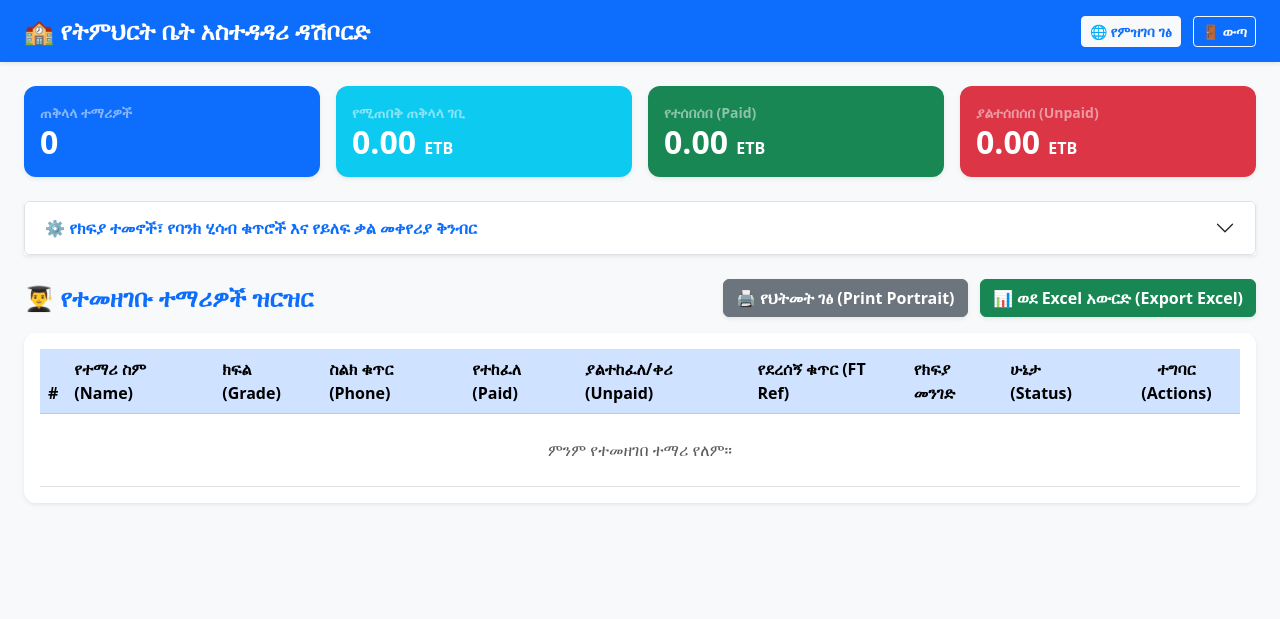
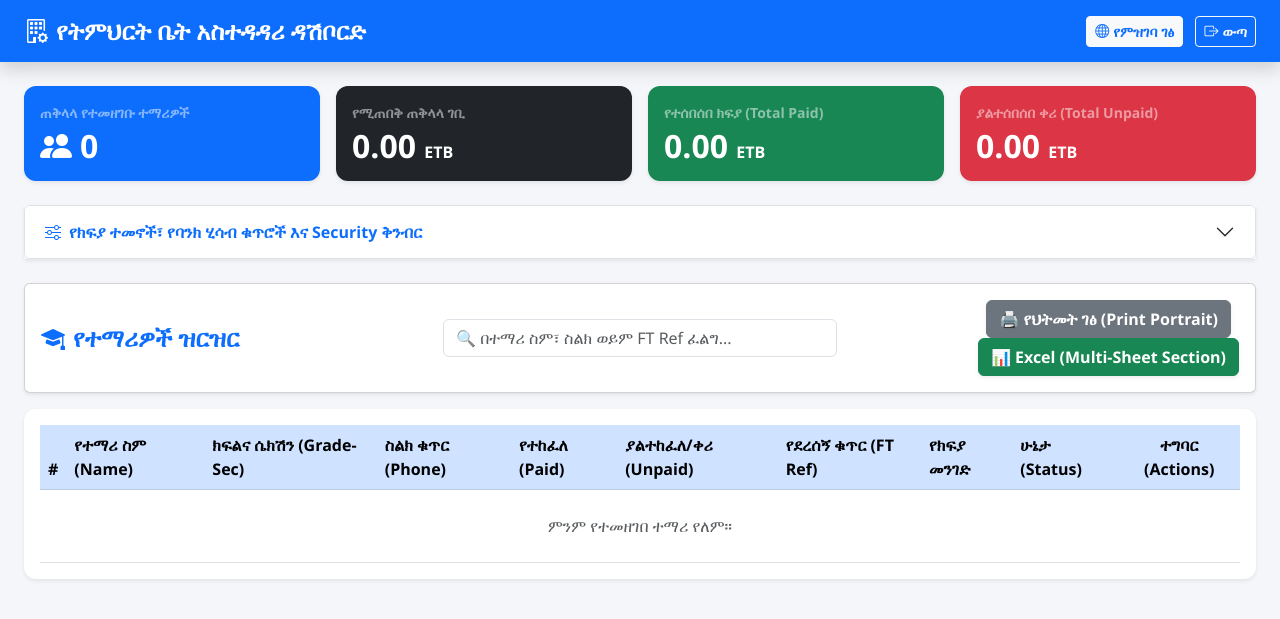
Before and after one commit to kiyya1/Kiyya-students-manager, a Flask app: page /admin in a window 1280 px wide. Shown: the top 619 px of the page. Run offline with Flask 3, Linux system fonts and the light colour scheme; a user stored in the database is signed in.

Commit message:
Added professional dashboard and multi-sheet section excel export

```diff
--- a/app.py
+++ b/app.py
@@ -5,7 +5,7 @@ from flask import Flask, render_template, request, redirect, url_for, flash, sen
 from flask_sqlalchemy import SQLAlchemy
 from werkzeug.security import generate_password_hash, check_password_hash
 import openpyxl
-from openpyxl.styles import Font, PatternFill, Alignment
+from openpyxl.styles import Font, PatternFill, Alignment, Border, Side
 
 app = Flask(__name__)
 app.secret_key = 'kiyya_secret_key_change_this'
@@ -30,7 +30,7 @@ class Student(db.Model):
     id = db.Column(db.Integer, primary_key=True)
     full_name = db.Column(db.String(100), nullable=False)
     grade = db.Column(db.String(20), nullable=False)
-    section = db.Column(db.String(10), nullable=True)
+    section = db.Column(db.String(10), default='A')
     phone = db.Column(db.String(20), nullable=True)
     address = db.Column(db.String(200), nullable=True)
     payment_method = db.Column(db.String(50), nullable=True)
@@ -50,19 +50,13 @@ class Setting(db.Model):
     telebirr_acc = db.Column(db.String(100), default="0911000000 (Telebirr)")
     awash_acc = db.Column(db.String(100), default="0132000000000 (Awash Bank)")
 
-# Initialize Database
 with app.app_context():
     db.create_all()
     if not User.query.filter_by(username='admin').first():
-        hashed_pw = generate_password_hash('admin123')
-        default_admin = User(username='admin', password_hash=hashed_pw)
-        db.session.add(default_admin)
+        db.session.add(User(username='admin', password_hash=generate_password_hash('admin123')))
         db.session.commit()
-
-    settings = Setting.query.first()
-    if not settings:
-        default_settings = Setting()
-        db.session.add(default_settings)
+    if not Setting.query.first():
+        db.session.add(Setting())
         db.session.commit()
 
 # --- Public Student Registration Page ---
@@ -83,48 +77,38 @@ def add_student():
     amount_paid = float(request.form.get('amount_paid', 0))
 
     settings = Setting.query.first()
+    capacity = settings.class_capacity if (settings and settings.class_capacity > 0) else 30
 
     existing_count = Student.query.filter_by(grade=grade).count()
-    capacity = settings.class_capacity if (settings and settings.class_capacity > 0) else 30
     section_index = existing_count // capacity
     assigned_section = string.ascii_uppercase[section_index % 26]
 
     new_student = Student(
-        full_name=full_name,
-        grade=grade,
-        section=assigned_section,
-        phone=phone,
-        address=address,
-        payment_method=payment_method,
-        ft_approval_no=ft_approval_no,
-        amount_paid=amount_paid,
-        payment_type=payment_type,
-        status='Pending'
+        full_name=full_name, grade=grade, section=assigned_section,
+        phone=phone, address=address, payment_method=payment_method,
+        ft_approval_no=ft_approval_no, amount_paid=amount_paid,
+        payment_type=payment_type, status='Pending'
     )
     db.session.add(new_student)
     db.session.commit()
-    flash(f'ምዝገባዎ በስኬት ተጠናቋል! የተመደቡበት ሴክሽን፦ {assigned_section}', 'success')
+    flash(f'ምዝገባዎ በስኬት ተጠናቋል! የተመደቡበት ክፍል እና ሴክሽን፦ {grade} - {assigned_section}', 'success')
     return redirect(url_for('register_page'))
 
-# --- Auth Routes ---
+# --- Auth & Dashboard Routes ---
 @app.route('/login', methods=['GET', 'POST'])
 def login():
     if request.method == 'POST':
-        username = request.form.get('username')
-        password = request.form.get('password')
-        user = User.query.filter_by(username=username).first()
-        if user and check_password_hash(user.password_hash, password):
+        user = User.query.filter_by(username=request.form.get('username')).first()
+        if user and check_password_hash(user.password_hash, request.form.get('password')):
             session['user_id'] = user.id
             session['username'] = user.username
             return redirect(url_for('admin_dashboard'))
-        else:
-            flash('የተሳሳተ Username ወይም Password!', 'danger')
+        flash('የተሳሳተ Username ወይም Password!', 'danger')
     return render_template('login.html')
 
 @app.route('/admin')
 def admin_dashboard():
-    if 'user_id' not in session:
-        return redirect(url_for('login'))
+    if 'user_id' not in session: return redirect(url_for('login'))
 
     students = Student.query.all()
     settings = Setting.query.first()
@@ -142,21 +126,15 @@ def admin_dashboard():
         total_paid += paid
 
         student_data.append({
-            'student': s,
-            'expected': expected,
-            'paid': paid,
-            'remaining': remaining
+            'student': s, 'expected': expected, 'paid': paid, 'remaining': remaining
         })
 
     total_unpaid = max(0.0, total_expected - total_paid)
 
     return render_template('admin.html',
-                           student_data=student_data,
-                           settings=settings,
-                           total_expected=total_expected,
-                           total_paid=total_paid,
-                           total_unpaid=total_unpaid,
-                           total_students=len(students))
+                           student_data=student_data, settings=settings,
+                           total_expected=total_expected, total_paid=total_paid,
+                           total_unpaid=total_unpaid, total_students=len(students))
 
 @app.route('/approve_student/<int:id>')
 def approve_student(id):
@@ -189,10 +167,6 @@ def delete_student(id):
 def update_settings():
     if 'user_id' not in session: return redirect(url_for('login'))
     settings = Setting.query.first()
-    if not settings:
-        settings = Setting()
-        db.session.add(settings)
-
     settings.monthly_fee = float(request.form.get('monthly_fee', 3000))
     settings.term_fee = float(request.form.get('term_fee', 8000))
     settings.class_capacity = int(request.form.get('class_capacity', 30))
@@ -201,7 +175,6 @@ def update_settings():
     settings.cbe_acc = request.form.get('cbe_acc')
     settings.telebirr_acc = request.form.get('telebirr_acc')
     settings.awash_acc = request.form.get('awash_acc')
-
     db.session.commit()
     flash('ቅንብሮች በስኬት ተቀይረዋል!', 'success')
     return redirect(url_for('admin_dashboard'))
@@ -210,13 +183,10 @@ def update_settings():
 def change_password():
     if 'user_id' not in session: return redirect(url_for('login'))
     current_user = User.query.get(session['user_id'])
-    old_password = request.form.get('old_password')
-    new_password = request.form.get('new_password')
-
-    if check_password_hash(current_user.password_hash, old_password):
-        current_user.password_hash = generate_password_hash(new_password)
+    if check_password_hash(current_user.password_hash, request.form.get('old_password')):
+        current_user.password_hash = generate_password_hash(request.form.get('new_password'))
         db.session.commit()
-        flash('የይለፍ ቃልህ (Password) በስኬት ተቀይሯል!', 'success')
+        flash('የይለፍ ቃልህ በስኬት ተቀይሯል!', 'success')
     else:
         flash('የድሮው የይለፍ ቃል የተሳሳተ ነው!', 'danger')
     return redirect(url_for('admin_dashboard'))
@@ -227,30 +197,81 @@ def logout():
     flash('ወጥተዋል!', 'info')
     return redirect(url_for('login'))
 
+# --- ADVANCED MULTI-SHEET EXPORT FEATURE ---
 @app.route('/export_excel')
 def export_excel():
     if 'user_id' not in session: return redirect(url_for('login'))
+
     students = Student.query.all()
     settings = Setting.query.first()
 
     wb = openpyxl.Workbook()
-    ws = wb.active
-    ws.title = "Financial Summary"
+    # Remove default sheet
+    default_sheet = wb.active
 
-    headers = ["ID", "Full Name", "Grade", "Section", "Phone", "Address", "Payment Method", "FT Ref No", "Payment Type", "Expected (ETB)", "Paid (ETB)", "Remaining (ETB)", "Status"]
-    ws.append(headers)
+    # 1. OVERALL SUMMARY SHEET
+    ws_summary = wb.create_sheet(title="Overall Summary")
+    ws_summary.append(["School Registration & Financial Summary Report"])
+    ws_summary.append([])
+    ws_summary.append(["Metric", "Value"])
 
+    total_expected = sum(settings.term_fee if (s.payment_type and 'Term' in s.payment_type) else settings.monthly_fee for s in students)
+    total_paid = sum(s.amount_paid or 0.0 for s in students)
+    total_unpaid = max(0.0, total_expected - total_paid)
+
+    ws_summary.append(["Total Registered Students", len(students)])
+    ws_summary.append(["Total Expected Income (ETB)", total_expected])
+    ws_summary.append(["Total Collected Revenue (ETB)", total_paid])
+    ws_summary.append(["Total Outstanding Unpaid (ETB)", total_unpaid])
+
+    # Styling Header
+    header_fill = PatternFill(start_color="1F4E79", end_color="1F4E79", fill_type="solid")
+    header_font = Font(name="Calibri", size=11, bold=True, color="FFFFFF")
+
+    # Group students by Grade & Section (e.g. "Grade 1 - A")
+    section_groups = {}
     for s in students:
-        expected = settings.term_fee if (s.payment_type and 'Term' in s.payment_type) else settings.monthly_fee
-        paid = s.amount_paid or 0.0
-        remaining = max(0.0, expected - paid)
-        ws.append([s.id, s.full_name, s.grade, s.section, s.phone, s.address, s.payment_method, s.ft_approval_no, s.payment_type, expected, paid, remaining, s.status])
+        sec_key = f"{s.grade} - {s.section if s.section else 'A'}"
+        if sec_key not in section_groups:
+            section_groups[sec_key] = []
+        section_groups[sec_key].append(s)
+
+    # 2. CREATE A SEPARATE SHEET FOR EACH CLASS/SECTION
+    headers = ["#", "Full Name", "Grade", "Section", "Phone Number", "Address", "Payment Method", "FT Ref No", "Payment Option", "Expected (ETB)", "Paid (ETB)", "Remaining (ETB)", "Status"]
+
+    for sec_name, std_list in sorted(section_groups.items()):
+        # Clean sheet title (max 31 chars)
+        sheet_title = sec_name.replace(":", "").replace("/", "-")[:30]
+        ws = wb.create_sheet(title=sheet_title)
+
+        ws.append(headers)
+
+        # Apply Header Style
+        for col_num in range(1, len(headers) + 1):
+            cell = ws.cell(row=1, column=col_num)
+            cell.fill = header_fill
+            cell.font = header_font
+            cell.alignment = Alignment(horizontal="center", vertical="center")
+
+        for idx, s in enumerate(std_list, start=1):
+            exp = settings.term_fee if (s.payment_type and 'Term' in s.payment_type) else settings.monthly_fee
+            pd = s.amount_paid or 0.0
+            rem = max(0.0, exp - pd)
+            ws.append([idx, s.full_name, s.grade, s.section, s.phone, s.address, s.payment_method, s.ft_approval_no, s.payment_type, exp, pd, rem, s.status])
+
+        # Auto-adjust column widths
+        for col in ws.columns:
+            max_len = max(len(str(cell.value or '')) for cell in col)
+            col_letter = openpyxl.utils.get_column_letter(col[0].column)
+            ws.column_dimensions[col_letter].width = max(max_len + 3, 12)
+
+    wb.remove(default_sheet)
 
     output = io.BytesIO()
     wb.save(output)
     output.seek(0)
 
-    return send_file(output, mimetype="application/vnd.openxmlformats-officedocument.spreadsheetml.sheet", as_attachment=True, download_name="Student_Financial_Report.xlsx")
+    return send_file(output, mimetype="application/vnd.openxmlformats-officedocument.spreadsheetml.sheet", as_attachment=True, download_name="Students_Section_Report.xlsx")
 
 if __name__ == '__main__':
     port = int(os.environ.get('PORT', 5000))
--- a/templates/admin.html
+++ b/templates/admin.html
@@ -2,30 +2,31 @@
 <html lang="am">
 <head>
   <meta charset="UTF-8">
-  <title>የትምህርት ቤት አስተዳዳሪ ዳሽቦርድ</title>
+  <title>የአስተዳዳሪ መቆጣጠሪያ ሰሌዳ (Admin Dashboard)</title>
   <link href="https://cdn.jsdelivr.net/npm/bootstrap@5.3.0/dist/css/bootstrap.min.css" rel="stylesheet">
+  <link rel="stylesheet" href="https://cdn.jsdelivr.net/npm/bootstrap-icons@1.10.5/font/bootstrap-icons.css">
   <style>
-    /* BEAUTIFUL HOVER CARDS */
+    body { background-color: #f4f6f9; font-family: 'Segoe UI', Tahoma, Geneva, Verdana, sans-serif; }
+
     .hover-card {
-      transition: transform 0.2s ease, box-shadow 0.2s ease;
+      transition: all 0.3s ease;
       border: none;
       border-radius: 12px;
     }
     .hover-card:hover {
-      transform: translateY(-5px);
-      box-shadow: 0 10px 20px rgba(13, 110, 253, 0.2) !important;
+      transform: translateY(-6px);
+      box-shadow: 0 12px 24px rgba(13, 110, 253, 0.2) !important;
     }
 
     .print-footer { display: none; }
 
-    /* PRINT STYLES */
     @media print {
       @page { size: A4 portrait; margin: 15mm 10mm 20mm 10mm; }
       body * { visibility: hidden; }
       #printableArea, #printableArea * { visibility: visible; }
       #printableArea { position: absolute; left: 0; top: 0; width: 100%; color: #000 !important; }
-      table { width: 100% !important; border-collapse: collapse !important; font-size: 12px !important; }
-      th, td { border: 1px solid #000 !important; padding: 6px 8px !important; text-align: left !important; }
+      table { width: 100% !important; border-collapse: collapse !important; font-size: 11px !important; }
+      th, td { border: 1px solid #000 !important; padding: 5px 6px !important; text-align: left !important; }
       th { background-color: #f2f2f2 !important; -webkit-print-color-adjust: exact; }
       .no-print { display: none !important; }
       .print-footer {
@@ -42,15 +43,15 @@
     }
   </style>
 </head>
-<body class="bg-light">
+<body>
 
   <!-- NAVBAR -->
-  <nav class="navbar navbar-expand-lg navbar-dark bg-primary mb-4 no-print shadow-sm">
+  <nav class="navbar navbar-expand-lg navbar-dark bg-primary mb-4 no-print shadow">
     <div class="container-fluid px-4">
-      <span class="navbar-brand fw-bold fs-4">🏫 የትምህርት ቤት አስተዳዳሪ ዳሽቦርድ</span>
+      <span class="navbar-brand fw-bold fs-4"><i class="bi bi-building-gear me-2"></i>የትምህርት ቤት አስተዳዳሪ ዳሽቦርድ</span>
       <div>
-        <a href="/" class="btn btn-light btn-sm text-primary fw-bold me-2">🌐 የምዝገባ ገፅ</a>
-        <a href="/logout" class="btn btn-outline-light btn-sm fw-bold">🚪 ውጣ</a>
+        <a href="/" class="btn btn-light btn-sm text-primary fw-bold me-2"><i class="bi bi-globe me-1"></i>የምዝገባ ገፅ</a>
+        <a href="/logout" class="btn btn-outline-light btn-sm fw-bold"><i class="bi bi-box-arrow-right me-1"></i>ውጣ</a>
       </div>
     </div>
   </nav>
@@ -60,7 +61,7 @@
     {% with messages = get_flashed_messages(with_categories=true) %}
       {% if messages %}
         {% for category, message in messages %}
-          <div class="alert alert-{{ category }} alert-dismissible fade show no-print" role="alert">
+          <div class="alert alert-{{ category }} alert-dismissible fade show no-print shadow-sm" role="alert">
             {{ message }}
             <button type="button" class="btn-close" data-bs-dismiss="alert"></button>
           </div>
@@ -68,78 +69,78 @@
       {% endif %}
     {% endwith %}
 
-    <!-- FINANCIAL SUMMARY CARDS WITH BLUE HOVER -->
+    <!-- FINANCIAL SUMMARY STAT CARDS WITH BLUE HOVER -->
     <div class="row g-3 mb-4 no-print">
       <div class="col-md-3">
         <div class="card shadow-sm hover-card bg-primary text-white p-3">
-          <small class="text-white-50 fw-bold">ጠቅላላ ተማሪዎች</small>
-          <h2 class="fw-bold mb-0">{{ total_students }}</h2>
+          <small class="text-white-50 fw-bold">ጠቅላላ የተመዘገቡ ተማሪዎች</small>
+          <h2 class="fw-bold mb-0 mt-1"><i class="bi bi-people-fill me-2"></i>{{ total_students }}</h2>
         </div>
       </div>
       <div class="col-md-3">
-        <div class="card shadow-sm hover-card bg-info text-white p-3">
+        <div class="card shadow-sm hover-card bg-dark text-white p-3">
           <small class="text-white-50 fw-bold">የሚጠበቅ ጠቅላላ ገቢ</small>
-          <h2 class="fw-bold mb-0">{{ "{:,.2f}".format(total_expected) }} <small class="fs-6">ETB</small></h2>
+          <h2 class="fw-bold mb-0 mt-1">{{ "{:,.2f}".format(total_expected) }} <small class="fs-6">ETB</small></h2>
         </div>
       </div>
       <div class="col-md-3">
         <div class="card shadow-sm hover-card bg-success text-white p-3">
-          <small class="text-white-50 fw-bold">የተሰበሰበ (Paid)</small>
-          <h2 class="fw-bold mb-0">{{ "{:,.2f}".format(total_paid) }} <small class="fs-6">ETB</small></h2>
+          <small class="text-white-50 fw-bold">የተሰበሰበ ክፍያ (Total Paid)</small>
+          <h2 class="fw-bold mb-0 mt-1">{{ "{:,.2f}".format(total_paid) }} <small class="fs-6">ETB</small></h2>
         </div>
       </div>
       <div class="col-md-3">
         <div class="card shadow-sm hover-card bg-danger text-white p-3">
-          <small class="text-white-50 fw-bold">ያልተሰበሰበ (Unpaid)</small>
-          <h2 class="fw-bold mb-0">{{ "{:,.2f}".format(total_unpaid) }} <small class="fs-6">ETB</small></h2>
+          <small class="text-white-50 fw-bold">ያልተሰበሰበ ቀሪ (Total Unpaid)</small>
+          <h2 class="fw-bold mb-0 mt-1">{{ "{:,.2f}".format(total_unpaid) }} <small class="fs-6">ETB</small></h2>
         </div>
       </div>
     </div>
 
-    <!-- SETTINGS & SECURITY ACCORDION -->
+    <!-- SETTINGS & SECURITY TOGGLE ACCORDION -->
     <div class="accordion mb-4 no-print shadow-sm" id="adminAccordion">
       <div class="accordion-item">
         <h2 class="accordion-header">
           <button class="accordion-button collapsed fw-bold text-primary" type="button" data-bs-toggle="collapse" data-bs-target="#settingsCollapse">
-            ⚙️ የክፍያ ተመኖች፣ የባንክ ሂሳብ ቁጥሮች እና የይለፍ ቃል መቀየሪያ ቅንብር
+            <i class="bi bi-sliders me-2"></i>የክፍያ ተመኖች፣ የባንክ ሂሳብ ቁጥሮች እና Security ቅንብር
           </button>
         </h2>
         <div id="settingsCollapse" class="accordion-collapse collapse" data-bs-parent="#adminAccordion">
           <div class="accordion-body bg-white">
             <form action="/update_settings" method="POST" class="row g-3 mb-4">
-              <h6 class="fw-bold text-primary border-bottom pb-2">💵 የክፍያ ተመኖች</h6>
+              <h6 class="fw-bold text-primary border-bottom pb-2">💵 የክፍያ ተመኖች እና የክፍል ቅንብር</h6>
               <div class="col-md-3">
-                <label class="form-label">የወር ክፍያ</label>
+                <label class="form-label fw-bold">የወር ክፍያ</label>
                 <input type="number" step="0.01" name="monthly_fee" class="form-control" value="{{ settings.monthly_fee if settings else 3000 }}" required>
               </div>
               <div class="col-md-3">
-                <label class="form-label">የተርም ክፍያ</label>
+                <label class="form-label fw-bold">የተርም ክፍያ</label>
                 <input type="number" step="0.01" name="term_fee" class="form-control" value="{{ settings.term_fee if settings else 8000 }}" required>
               </div>
               <div class="col-md-3">
-                <label class="form-label">የክፍል Capacity</label>
+                <label class="form-label fw-bold">የአንድ ክፍል Capacity</label>
                 <input type="number" name="class_capacity" class="form-control" value="{{ settings.class_capacity if settings else 30 }}" required>
               </div>
               <div class="col-md-3">
-                <label class="form-label">Default አድራሻ</label>
+                <label class="form-label fw-bold">Default አድራሻ</label>
                 <input type="text" name="default_address" class="form-control" value="{{ settings.default_address if settings else 'አቃቂ ቃሊቲ ወረዳ 09' }}" required>
               </div>
 
               <h6 class="fw-bold text-primary border-bottom pb-2 mt-4">🏦 የባንክ ሂሳብ ቁጥሮች</h6>
               <div class="col-md-3">
-                <label class="form-label">CBO Account</label>
+                <label class="form-label fw-bold">CBO Account</label>
                 <input type="text" name="cbo_acc" class="form-control" value="{{ settings.cbo_acc if settings else '' }}">
               </div>
               <div class="col-md-3">
-                <label class="form-label">CBE Account</label>
+                <label class="form-label fw-bold">CBE Account</label>
                 <input type="text" name="cbe_acc" class="form-control" value="{{ settings.cbe_acc if settings else '' }}">
               </div>
               <div class="col-md-3">
-                <label class="form-label">Telebirr Number</label>
+                <label class="form-label fw-bold">Telebirr Number</label>
                 <input type="text" name="telebirr_acc" class="form-control" value="{{ settings.telebirr_acc if settings else '' }}">
               </div>
               <div class="col-md-3">
-                <label class="form-label">Awash Bank Account</label>
+                <label class="form-label fw-bold">Awash Bank Account</label>
                 <input type="text" name="awash_acc" class="form-control" value="{{ settings.awash_acc if settings else '' }}">
               </div>
 
@@ -148,9 +149,8 @@
               </div>
             </form>
 
-            <!-- SECURITY / PASSWORD CHANGE -->
             <form action="/change_password" method="POST" class="row g-3 border-top pt-3">
-              <h6 class="fw-bold text-danger">🔒 Security / የይለፍ ቃል መቀየሪያ</h6>
+              <h6 class="fw-bold text-danger"><i class="bi bi-shield-lock me-2"></i>Security / የይለፍ ቃል መቀየሪያ</h6>
               <div class="col-md-6">
                 <input type="password" name="old_password" class="form-control" placeholder="የድሮ የይለፍ ቃል" required>
               </div>
@@ -167,20 +167,27 @@
       </div>
     </div>
 
-    <!-- ACTION BUTTONS ROW -->
-    <div class="d-flex justify-content-between align-items-center mb-3 no-print">
-      <h4 class="fw-bold text-primary mb-0">👨‍🎓 የተመዘገቡ ተማሪዎች ዝርዝር</h4>
-      <div>
-        <button onclick="window.print()" class="btn btn-secondary fw-bold me-2 shadow-sm">
-          🖨️ የህትመት ገፅ (Print Portrait)
-        </button>
-        <a href="/export_excel" class="btn btn-success fw-bold shadow-sm">
-          📊 ወደ Excel አውርድ (Export Excel)
-        </a>
+    <!-- MAIN TABLE TOOLBAR WITH SEARCH & EXPORT -->
+    <div class="card shadow-sm mb-3 no-print p-3 bg-white">
+      <div class="row align-items-center g-2">
+        <div class="col-md-4">
+          <h4 class="fw-bold text-primary mb-0"><i class="bi bi-mortarboard-fill me-2"></i>የተማሪዎች ዝርዝር</h4>
+        </div>
+        <div class="col-md-4">
+          <input type="text" id="tableSearch" onkeyup="filterTable()" class="form-control" placeholder="🔍 በተማሪ ስም፣ ስልክ ወይም FT Ref ፈልግ...">
+        </div>
+        <div class="col-md-4 text-end">
+          <button onclick="window.print()" class="btn btn-secondary fw-bold me-2 shadow-sm">
+            🖨️ የህትመት ገፅ (Print Portrait)
+          </button>
+          <a href="/export_excel" class="btn btn-success fw-bold shadow-sm">
+            📊 Excel (Multi-Sheet Section)
+          </a>
+        </div>
       </div>
     </div>
 
-    <!-- MAIN TABLE AREA -->
+    <!-- MAIN STUDENT DATA TABLE -->
     <div id="printableArea" class="card shadow-sm hover-card">
       <div class="card-body p-3">
 
@@ -191,12 +198,12 @@
         </div>
 
         <div class="table-responsive">
-          <table class="table table-hover align-middle mb-0">
+          <table class="table table-hover align-middle mb-0" id="studentTable">
             <thead class="table-primary">
               <tr>
                 <th>#</th>
                 <th>የተማሪ ስም (Name)</th>
-                <th>ክፍል (Grade)</th>
+                <th>ክፍልና ሴክሽን (Grade-Sec)</th>
                 <th>ስልክ ቁጥር (Phone)</th>
                 <th>የተከፈለ (Paid)</th>
                 <th>ያልተከፈለ/ቀሪ (Unpaid)</th>
@@ -210,8 +217,8 @@
               {% for item in student_data %}
               <tr>
                 <td>{{ loop.index }}</td>
-                <td class="fw-bold">{{ item.student.full_name }}</td>
-                <td><span class="badge bg-secondary">{{ item.student.grade }} ({{ item.student.section }})</span></td>
+                <td class="fw-bold text-dark">{{ item.student.full_name }}</td>
+                <td><span class="badge bg-secondary">{{ item.student.grade }} - {{ item.student.section }}</span></td>
                 <td>{{ item.student.phone }}</td>
                 <td class="text-success fw-bold">{{ "{:,.2f}".format(item.paid) }} ETB</td>
                 <td class="text-danger fw-bold">{{ "{:,.2f}".format(item.remaining) }} ETB</td>
@@ -228,12 +235,12 @@
                 </td>
                 <td class="no-print text-center">
                   {% if item.student.status != 'Approved' %}
-                    <a href="/approve_student/{{ item.student.id }}" class="btn btn-sm btn-success me-1">✓</a>
+                    <a href="/approve_student/{{ item.student.id }}" class="btn btn-sm btn-success me-1" title="አረጋግጥ">✓</a>
                   {% endif %}
                   {% if item.student.status != 'Rejected' %}
-                    <a href="/reject_student/{{ item.student.id }}" class="btn btn-sm btn-warning me-1">✕</a>
+                    <a href="/reject_student/{{ item.student.id }}" class="btn btn-sm btn-warning me-1" title="ሰርዝ">✕</a>
                   {% endif %}
-                  <a href="/delete_student/{{ item.student.id }}" class="btn btn-sm btn-danger" onclick="return confirm('እርግጠኛ ነዎት?')">🗑️</a>
+                  <a href="/delete_student/{{ item.student.id }}" class="btn btn-sm btn-danger" onclick="return confirm('እርግጠኛ ነዎት?')" title="አጥፋ">🗑️</a>
                 </td>
               </tr>
               {% else %}
@@ -256,6 +263,22 @@
 
   <script>
     document.getElementById("currentDate").innerText = new Date().toLocaleDateString();
+
+    function filterTable() {
+      let input = document.getElementById("tableSearch");
+      let filter = input.value.toLowerCase();
+      let table = document.getElementById("studentTable");
+      let tr = table.getElementsByTagName("tr");
+
+      for (let i = 1; i < tr.length; i++) {
+        let tdText = tr[i].textContent.toLowerCase();
+        if (tdText.indexOf(filter) > -1) {
+          tr[i].style.display = "";
+        } else {
+          tr[i].style.display = "none";
+        }
+      }
+    }
   </script>
   <script src="https://cdn.jsdelivr.net/npm/bootstrap@5.3.0/dist/js/bootstrap.bundle.min.js"></script>
 </body>
```
